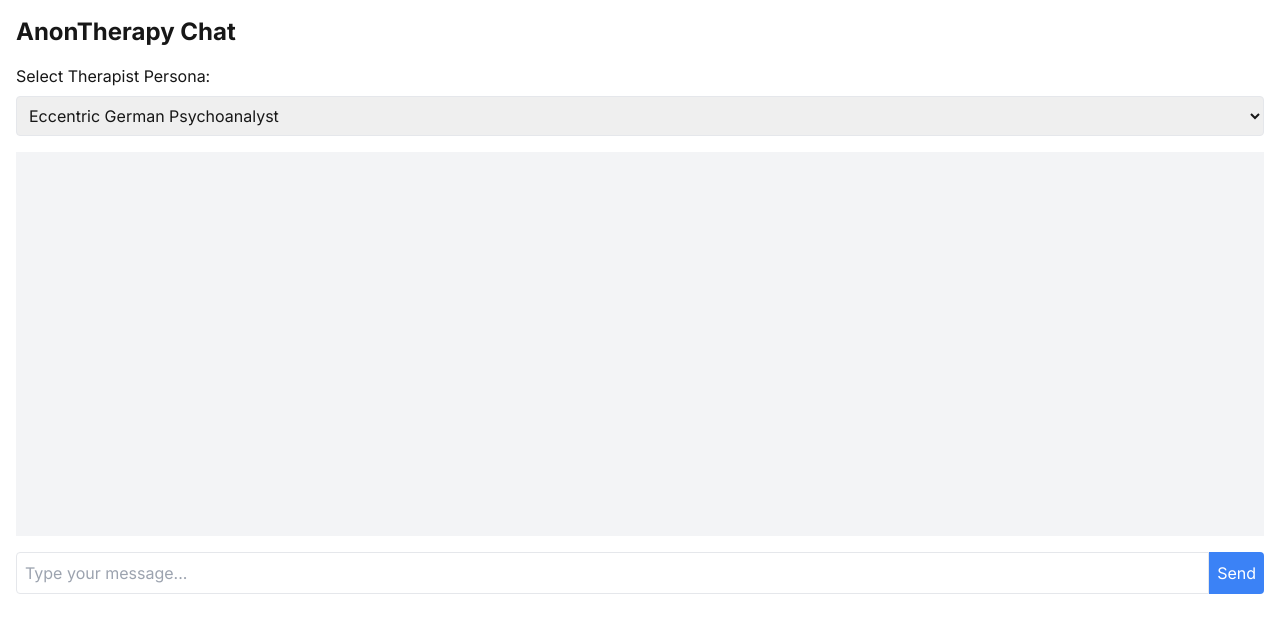
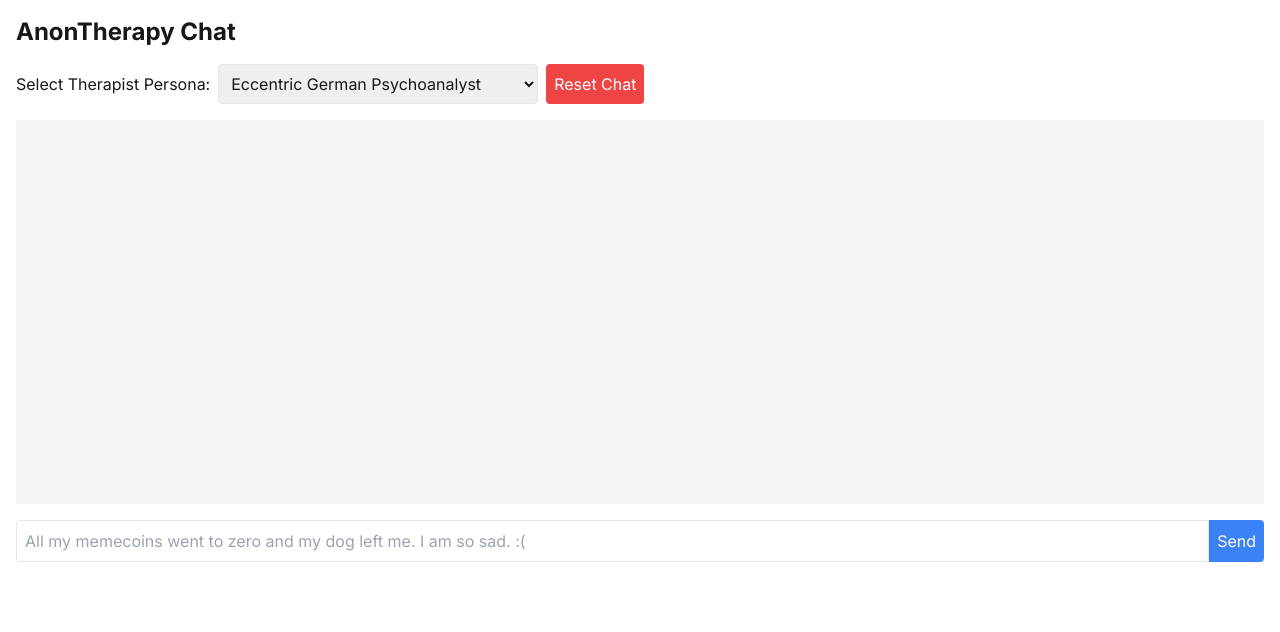
Before and after one commit to Cryptonomic/anonTherapy, a Next.js app: page / in a window 1280 px wide. Shown: the top 632 px of the page. Built offline with nearby package versions, Linux system fonts and the light colour scheme.

Commit message:
Added reset functionality.

```diff
--- a/app/page.tsx
+++ b/app/page.tsx
@@ -32,21 +32,37 @@ export default function Home() {
         }
     };
 
+    const handleReset = () => {
+        setMessages([]);
+        setInput('');
+    };
+
+    const handlePersonaChange = (newPersona: number) => {
+        setSelectedPersona(newPersona);
+        handleReset();
+    };
+
     return (
         <main className="container mx-auto p-4">
             <h1 className="text-2xl font-bold mb-4">AnonTherapy Chat</h1>
-            <div className="mb-4">
-                <label htmlFor="persona-select" className="block mb-2">Select Therapist Persona:</label>
+            <div className="mb-4 flex items-center">
+                <label htmlFor="persona-select" className="mr-2">Select Therapist Persona:</label>
                 <select
                     id="persona-select"
                     value={selectedPersona}
-                    onChange={(e) => setSelectedPersona(Number(e.target.value))}
-                    className="w-full p-2 border rounded"
+                    onChange={(e) => handlePersonaChange(Number(e.target.value))}
+                    className="p-2 border rounded mr-2"
                 >
                     {personas.map(persona => (
                         <option key={persona.id} value={persona.id}>{persona.name}</option>
                     ))}
                 </select>
+                <button
+                    onClick={handleReset}
+                    className="bg-red-500 text-white p-2 rounded"
+                >
+                    Reset Chat
+                </button>
             </div>
             <div className="bg-gray-100 p-4 h-96 overflow-y-auto mb-4">
                 {messages.map((message, index) => (
@@ -63,7 +79,7 @@ export default function Home() {
                     value={input}
                     onChange={(e) => setInput(e.target.value)}
                     className="flex-grow p-2 border rounded-l"
-                    placeholder="Type your message..."
+                    placeholder="All my memecoins went to zero and my dog left me. I am so sad. :("
                 />
                 <button type="submit" className="bg-blue-500 text-white p-2 rounded-r">Send</button>
             </form>
```
